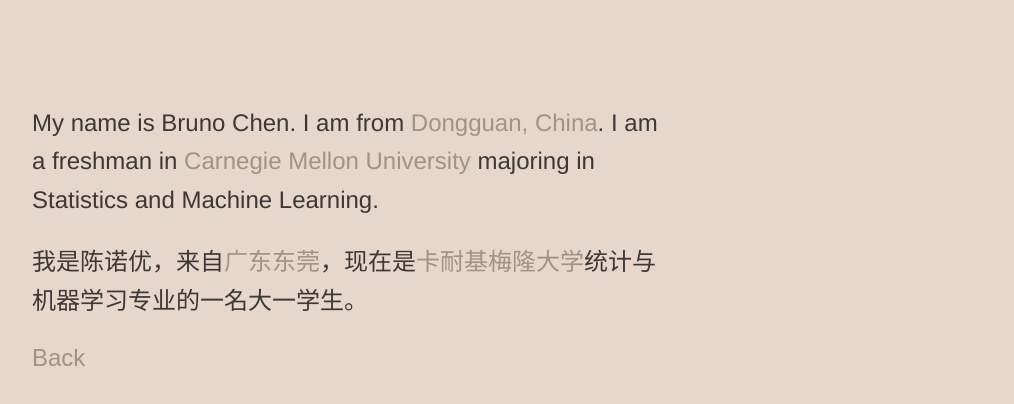
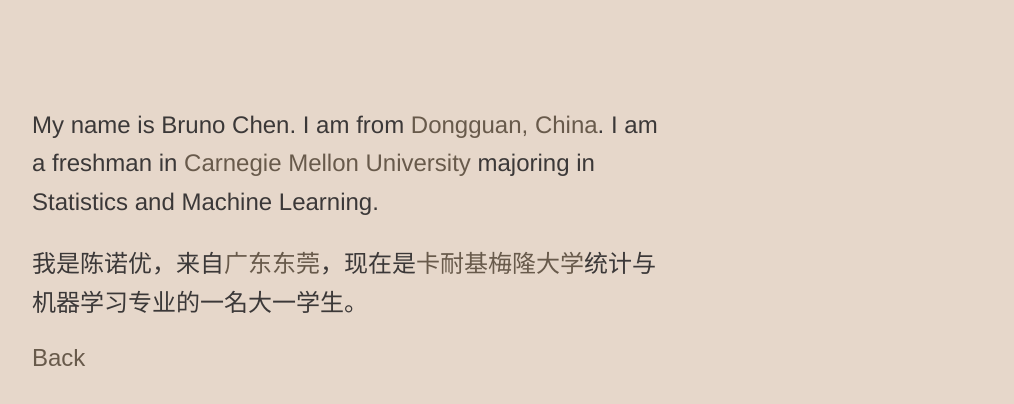
Before and after one commit to nybchen/nybchen.github.io, a plain HTML site: page index.html in a window 1280 px wide. Both pictures are taken after a click on the button "About". Shown: the part 98-502 px from the top of the page, without its empty margins (264-1278 px from the left). Drawn offline with nearby package versions, Linux system fonts and the light colour scheme; a web font is replaced by a local one.

Commit message:
Refactor profile link styles for better alignment

```diff
--- a/index.html
+++ b/index.html
@@ -23,10 +23,13 @@
             --bg-dark: #3b3838;
             --text-light: #3b3838;
             --text-dark: #e6d7ca;
+            --accent: #685a4b;
+            --accent-hover: #5f513e;
+        }
+        .dark {
             --accent: #a39283;
             --accent-hover: #c4b6a9;
         }
-
         *, *::before, *::after {
             box-sizing: border-box;
         }
@@ -194,7 +197,8 @@
         }
 
         .profile-link {
-            display: inline-block;
+            display: inline-flex;
+            align-items: center;
             font-size: clamp(1.125rem, 2.5vw, 1.5rem);
             color: var(--accent);
             text-decoration: none;
@@ -203,6 +207,10 @@
             padding: 0;
             cursor: pointer;
             transition: color 0.3s ease;
+            line-height: 1;
+            vertical-align: middle;
+            -webkit-appearance: none;
+            appearance: none;
         }
 
         .profile-link:hover,
```
